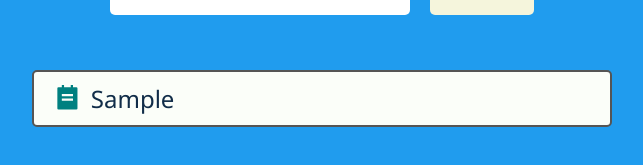
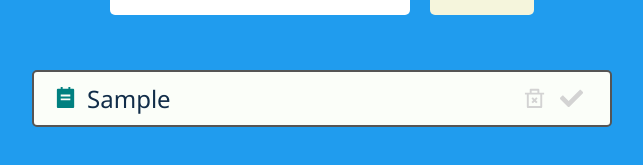
Before and after one commit to mariata06/todo-App, a React (Create React App) app: page / in a window 1280 px wide. Both pictures are taken after typing "Sample" into the empty fields and a click on the button "Submit". Shown: the part 163-328 px from the top of the page, without its empty margins (318-961 px from the left). Built offline with nearby package versions, Linux system fonts and the light colour scheme.

Commit message:
Удаляет задачу по клику на иконку корзины, отмечает задачу выполненной по клику на галочку

```diff
--- a/src/App.js
+++ b/src/App.js
@@ -16,7 +16,6 @@
       id: uuidv4(), //-вызов функции генерации уникального id
     }
 
-    console.log(newTodo);
     setTodos([...todos, newTodo])
   }
 
@@ -25,11 +24,19 @@
     setTodos(todos.filter((todo) => todo.id !== id))
   }
 
+  const toggleTodoHandler = (id) => {
+    setTodos(todos.map((todo) =>
+      todo.id === id
+        ? {...todo, isCompleted: !todo.isCompleted}
+        : {...todo}
+    ))
+  }
+
   return (
     <div className="App">
       <h1>My Todo App on React</h1>
       <TodoForm addTodoItem={addTodoHandler}/>
-      <TodoList todos={todos} deleteTodoItem={deleteTodoHandler}/>
+      <TodoList todos={todos} deleteTodoItem={deleteTodoHandler} toggleTodoItem={toggleTodoHandler}/>
     </div>
   );
 }
--- a/src/components/Todos/Todo.js
+++ b/src/components/Todos/Todo.js
@@ -1,11 +1,15 @@
 import { RiTodoFill } from "react-icons/ri";
+import { RiDeleteBin2Line } from "react-icons/ri";
+import { FaCheck } from "react-icons/fa";
 import styles from './Todo.module.css'
 
-function Todo({ todo, deleteTodo }) {
+function Todo({ todo, deleteTodo, toggleTodo }) {
     return (
-        <div className={styles.todoItem} onDoubleClick={() => deleteTodo(todo.id)}>
+        <div className={`${styles.todoItem} ${todo.isCompleted ? styles.completedTodo : ''}`}>
             <RiTodoFill className={styles.todoIcon}/>
             <div className={styles.todoText}>{todo.text}</div>
+            <RiDeleteBin2Line className={styles.deleteIcon} onClick={() => deleteTodo(todo.id)}/>
+            <FaCheck className={styles.checkIcon} onClick={() => toggleTodo(todo.id)}/>
         </div>
     )
 }
--- a/src/components/Todos/Todo.module.css
+++ b/src/components/Todos/Todo.module.css
@@ -8,8 +8,11 @@
     border: 2px solid #555;
     color: #112d49;
     background-color: #fbfef9;
-    user-select: none;
-    cursor: pointer;
+}
+
+.todoText {
+    width: 100%;
+    text-align: left;
 }
 
 .todoIcon {
@@ -18,7 +21,38 @@
     color: teal;
 }
 
-.todoText {
-    width: 100%;
-    text-align: left;
+.completedTodo {
+    background-color: unset;
+    border-color: gray;
+    color: gray;
+    background-color: #112d49;
 }
+
+.todoItem.completedTodo .todoIcon,
+.todoItem.completedTodo .checkIcon,
+.todoItem.completedTodo .deleteIcon {
+    color: gray;
+}
+
+.checkIcon,
+.deleteIcon {
+    cursor: pointer;
+    color: lightgrey;
+    padding: 0 7px;
+    font-size: 1.8rem;
+    transition: transform 0.3s;
+}
+
+.checkIcon:hover,
+.deleteIcon:hover {
+    cursor: pointer;
+    transform: scale(1.3);
+}
+
+.checkIcon:hover {
+    color: green;
+}
+
+.deleteIcon:hover {
+    color: red;
+}
--- a/src/components/Todos/TodoList.js
+++ b/src/components/Todos/TodoList.js
@@ -3,13 +3,13 @@
 
 function TodoList(props) {
 
-    const { todos, deleteTodoItem } = props;
+    const { todos, deleteTodoItem, toggleTodoItem } = props;
 
     return (
         <div className={styles.todoListContainer}>
             {/* //- если todos.length === 0  */}
             {!todos.length && <h2>Todo List is empty</h2>}
-            {todos.map((todo) => (<Todo key={todo.id} todo={todo} deleteTodo={deleteTodoItem}/>))}
+            {todos.map((todo) => (<Todo key={todo.id} todo={todo} deleteTodo={deleteTodoItem} toggleTodo={toggleTodoItem}/>))}
         </div>
     )
 }
```
